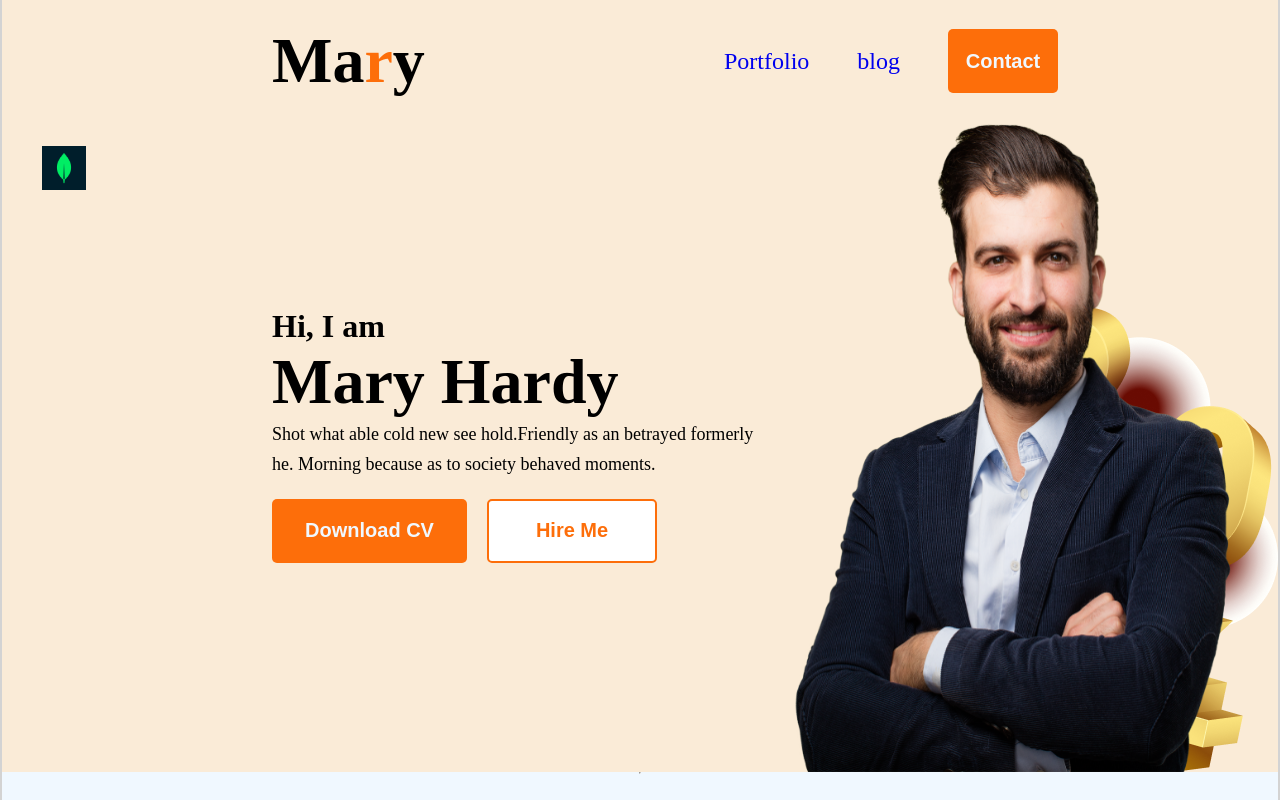
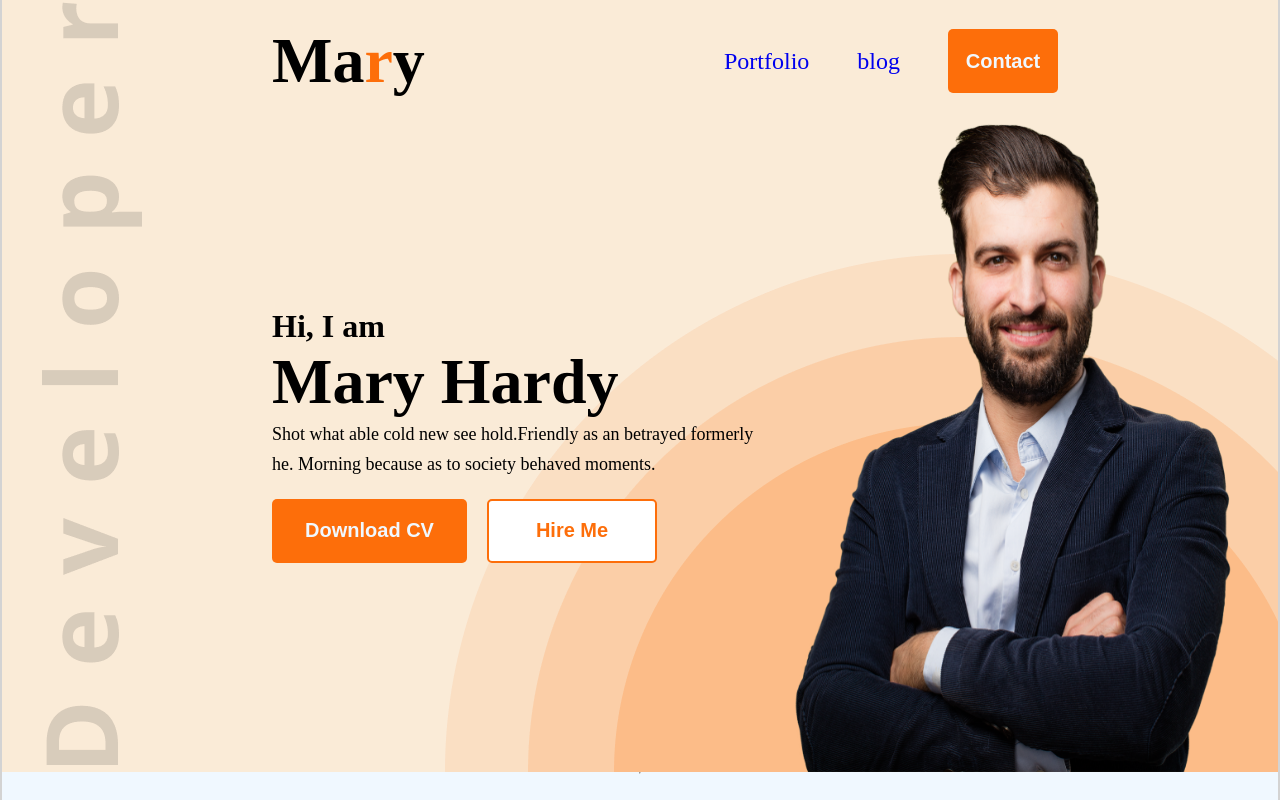
Before and after one commit to mahbub-alam-dave/portfolio-website, a plain HTML site: page index.html in a window 1280 px wide. Shown: the top 800 px of the page. Drawn offline with Linux system fonts and the light colour scheme.

Commit message:
background image issue (4th)

```diff
--- a/style.css
+++ b/style.css
@@ -45,7 +45,7 @@ body {
 header {
     /* height: 837px; */
     background-color: antiquewhite;
-    background-image: url('/icons/mongo.png'), url('/images/Group 70.png');
+    background-image: url('images/developer.png'), url('images/header_bg.png');
     background-repeat: no-repeat, no-repeat;
     background-position: 40px 20%, bottom right;
     display: flex;
```
